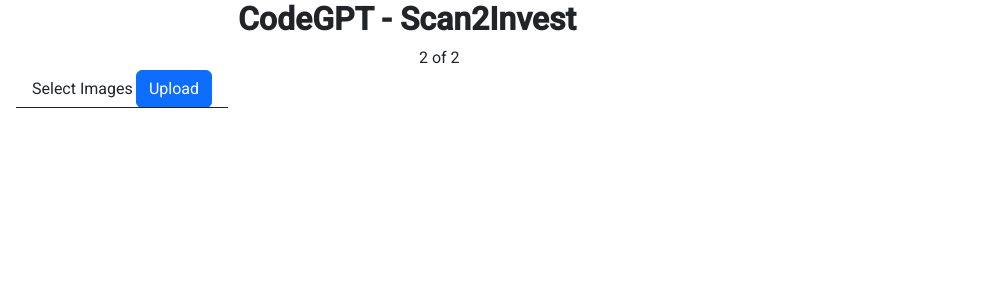
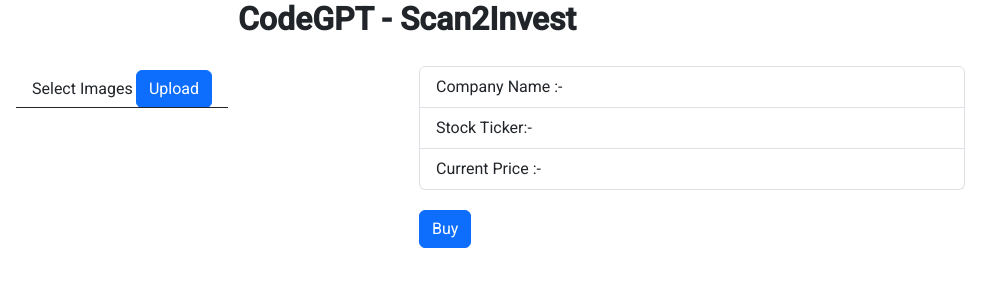
Before and after one commit to ybanda/codegptui, an Angular app in the folder ui/: page / in a window 1280 px wide. Shown: the top 300 px of the page, without its empty margins (233-1229 px from the left). Built offline with nearby package versions, Linux system fonts and the light colour scheme.

Commit message:
update alignment

```diff
--- a/ui/src/app/app.component.html
+++ b/ui/src/app/app.component.html
@@ -1,6 +1,5 @@
-
 <router-outlet></router-outlet>
-<div class="row justify-content-md-center">
+<div class="row justify-content-md-center " >
   <div class="col-md-12" align="center">
     <h3 class="title">CodeGPT - Scan2Invest</h3>
   </div>
@@ -13,8 +12,16 @@
 
       </div>
     </div>
-    <div class="col col-lg-6">
-      2 of 2
+    <div class="col col-lg-6"  style="padding-top:20px">
+      <ul class="list-group">
+        <li class="list-group-item">Company Name :-</li>
+        <li class="list-group-item">Stock Ticker:-</li>
+        <li class="list-group-item">Current Price :- </li>
+      </ul>
+<div style="padding-top:20px">
+  <button type="button" class="btn btn-primary">Buy</button>
+
+</div>
 
     </div>
   </div>
```
